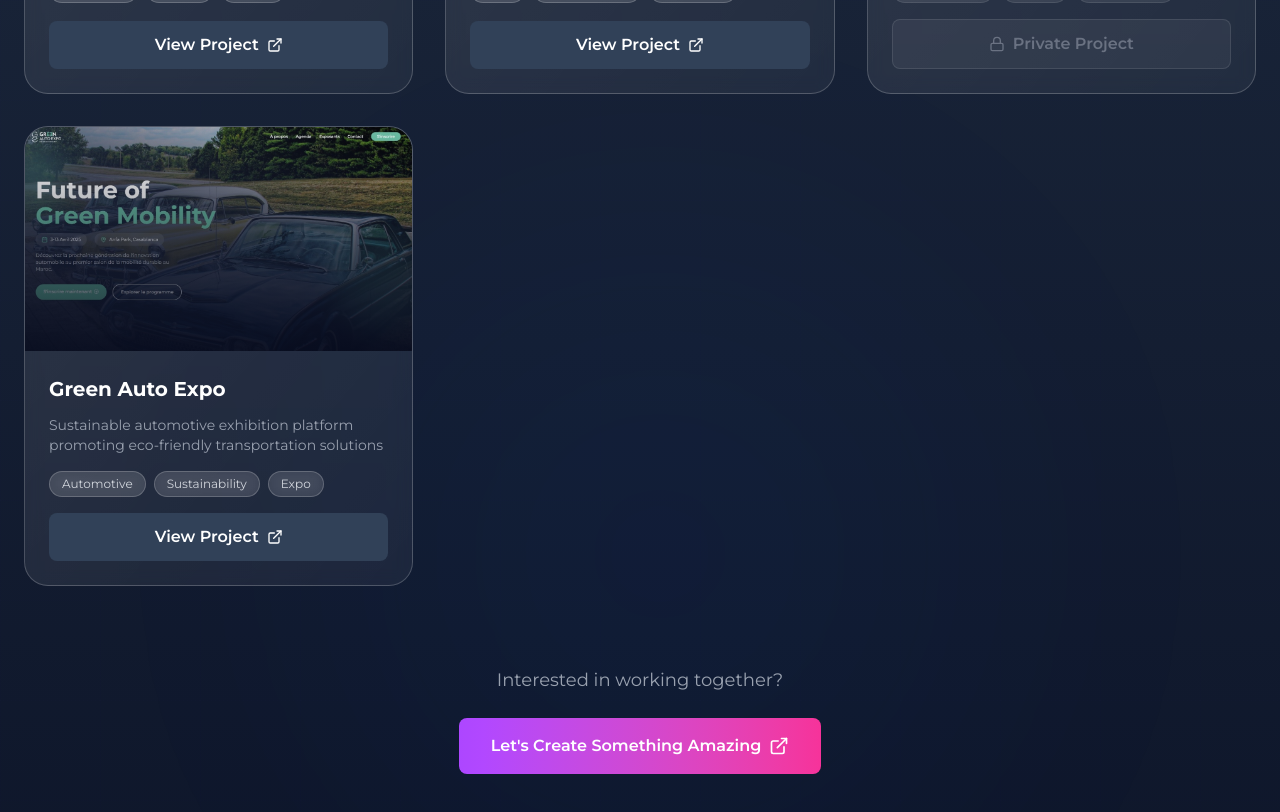
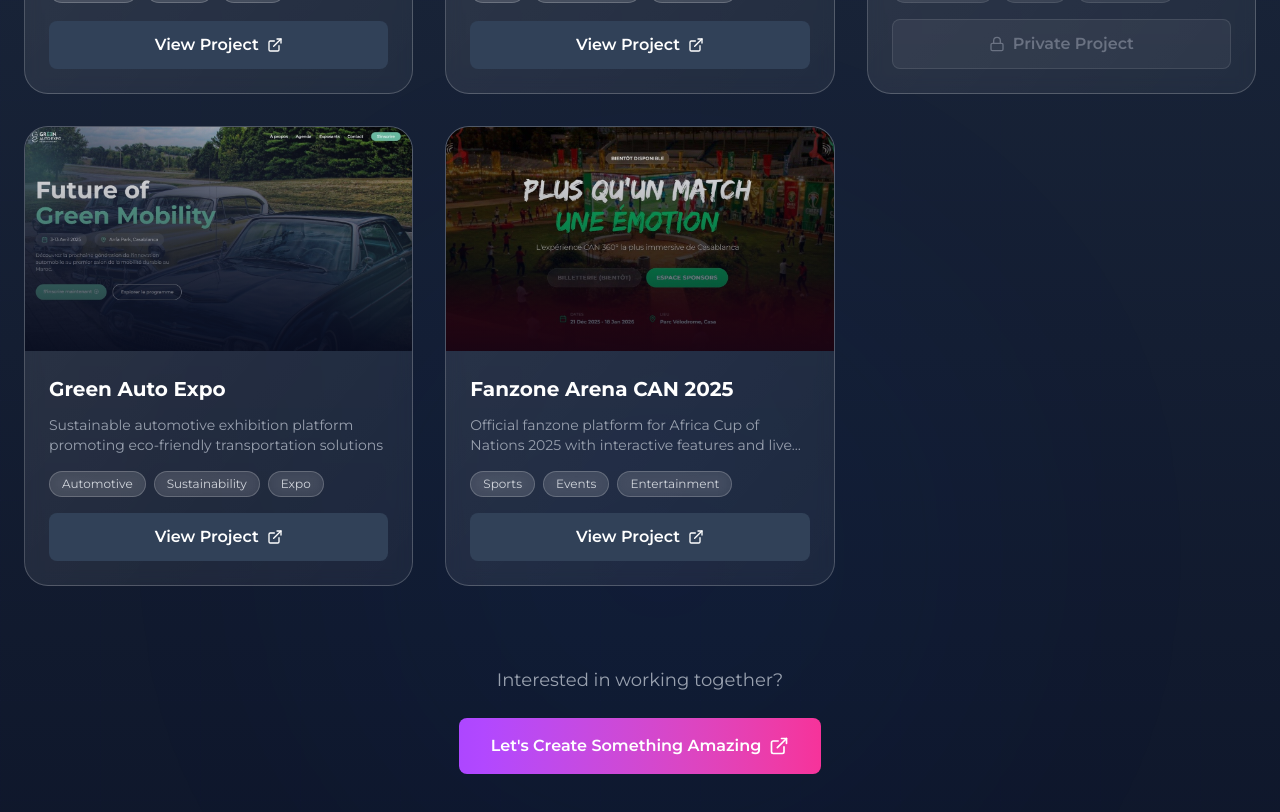
Before and after one commit to mouhcine7777/mouhcinezhirou, a Next.js app: page / in a window 1280 px wide. Shown: the part 2500-3312 px from the top of the page. Built offline with nearby package versions, Linux system fonts and the light colour scheme.

Commit message:
first commit

```diff
--- a/app/components/WorkSection.tsx
+++ b/app/components/WorkSection.tsx
@@ -83,6 +83,14 @@
       url: "https://greenautoexpo.vercel.app/",
       tags: ["Automotive", "Sustainability", "Expo"],
       image: "/projects/greenauto-portfolio.jpeg"
+    },
+    {
+      id: 11,
+      title: "Fanzone Arena CAN 2025",
+      description: "Official fanzone platform for Africa Cup of Nations 2025 with interactive features and live updates",
+      url: "https://fanzonecan.com/",
+      tags: ["Sports", "Events", "Entertainment"],
+      image: "/projects/fanzone-portfolio.jpeg"
     }
   ];
 
```
Also changed, not shown: public/projects/fanzone-portfolio.jpeg (added).
